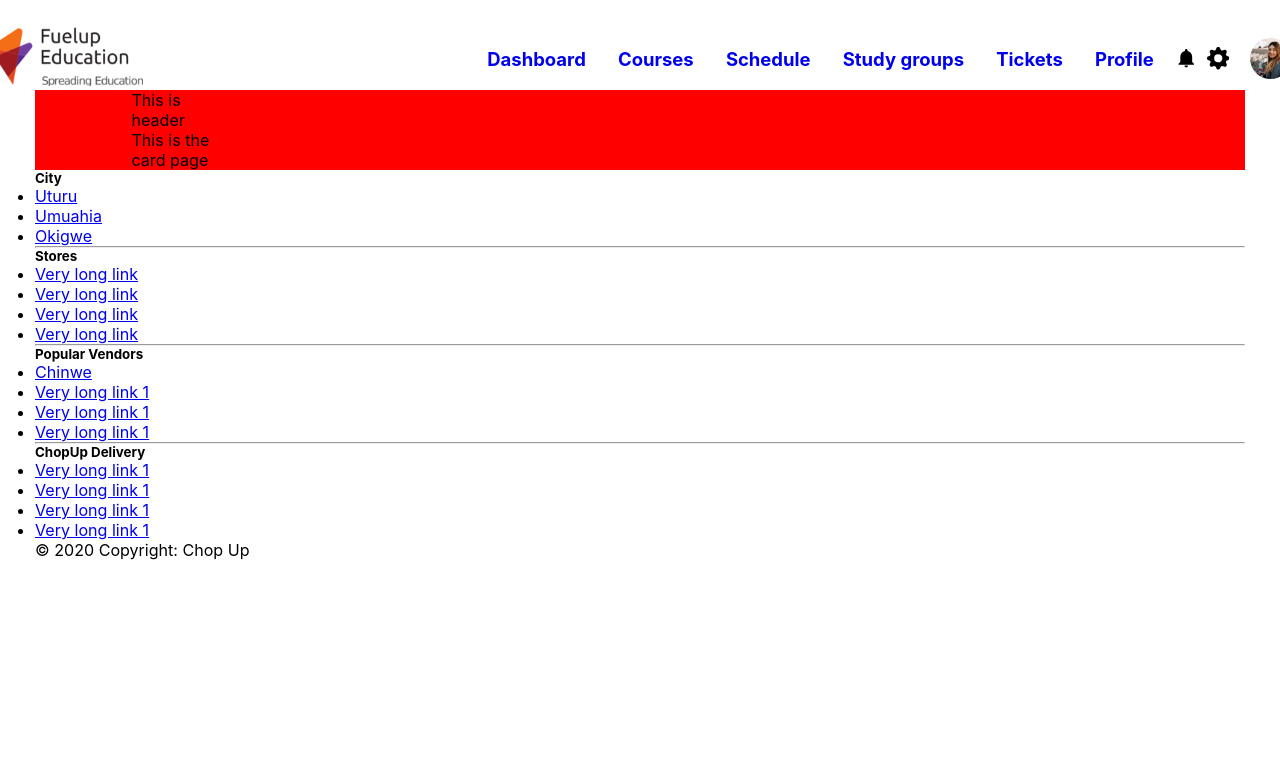
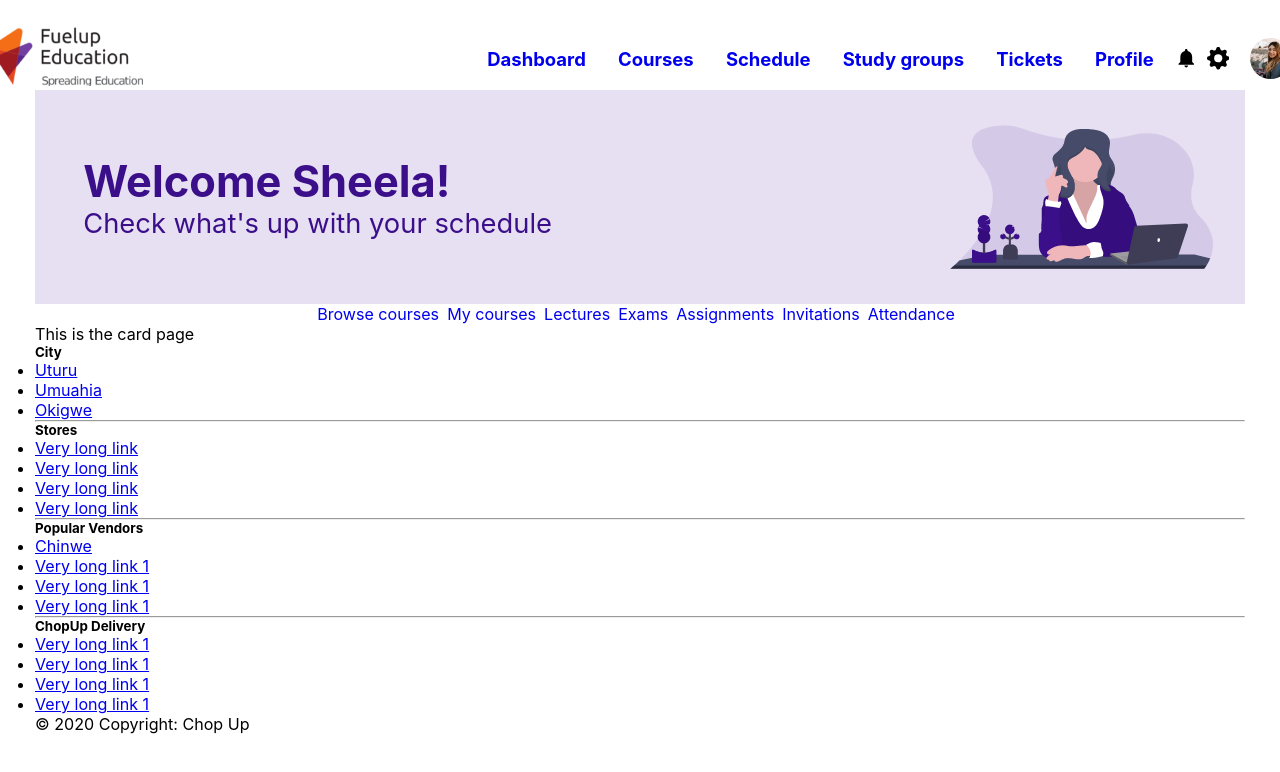
Before and after one commit to Niscolinx/fuelUp-dashboard, a React (Create React App) app: page / in a window 1280 px wide. Shown: the top 772 px of the page. Built offline with nearby package versions, Linux system fonts and the light colour scheme; a web font is replaced by a local one.

Commit message:
Working on the card

```diff
--- a/src/components/Header.js
+++ b/src/components/Header.js
@@ -1,10 +1,15 @@
 import React from 'react'
-
+import maskGroup from '../assets/images/maskGroup.png'
 
 const Header = () => {
     return (
-        <div>
-            This is header
+        <div className='header'>
+            <div className='header__profile'>
+            <h1 className='header__heading'>Welcome Sheela!</h1>
+            <p className='header__text'>Check what's up with your schedule</p>
+            </div>
+
+            <img src={maskGroup} alt='' className='header__maskGroup'/>
         </div>
     )
 }
--- a/src/components/Layout/Card.js
+++ b/src/components/Layout/Card.js
@@ -2,7 +2,7 @@ import React from 'react'
 
 const Hero = () => {
     return (
-        <div>
+        <div className='card'>
             <p>This is the card page</p>
         </div>
     )
--- a/src/containers/App.js
+++ b/src/containers/App.js
@@ -1,68 +1,55 @@
-import React, { Component } from 'react';
-import { connect } from 'react-redux';
-import { withRouter, Redirect } from 'react-router-dom';
+import React, { Component } from 'react'
+import { connect } from 'react-redux'
+import { withRouter, Redirect } from 'react-router-dom'
 import * as actions from '../store/actions/burgerIndex'
-import asyncComponent from '../components/hoc/asyncComponent'
+//import asyncComponent from '../components/hoc/asyncComponent'
 
-import Layout from "../components/Layout/Layout"
-import Aux from "../components/hoc/HigherOrder"
+import Layout from '../components/Layout/Layout'
+import Aux from '../components/hoc/HigherOrder'
 import Home from './Home'
 import { Route, Switch } from 'react-router-dom'
 
-
-const asyncAuth = asyncComponent(() => {
-  return import('../containers/Auth')
-})
-
 class App extends Component {
-
     componentDidMount() {
         if (localStorage.getItem('token')) {
             // this.props.onCheckState(localStorage.getItem('token'), localStorage.getItem('userId'))
         }
     }
 
-
     render() {
-
         let AuthGuard = (
             <Switch>
                 <Route path='/' exact component={Home} />
-        <Route path='/Auth/login' component={asyncAuth} />
-        <Route path='/Auth/register' component={asyncAuth} />
-        <Redirect to='/'/>
+
+                <Redirect to='/' />
             </Switch>
         )
         if (this.props.auth) {
             AuthGuard = (
                 <Switch>
-          <Route path='/Auth/login' component={asyncAuth} />
-          <Route path='/Auth/register' component={asyncAuth} />
                     <Redirect to='/' />
                 </Switch>
-
             )
         }
         return (
             <Aux>
-        <Layout>
-          {AuthGuard}
-        </Layout>
+                <Layout>{AuthGuard}</Layout>
             </Aux>
-    );
+        )
     }
 }
 
-const mapStateToProps = state => {
+const mapStateToProps = (state) => {
     return {
-    auth: state.auth.tokenId
+        auth: state.auth.tokenId,
     }
 }
 
-const mapDispatchToProps = dispatch => {
+const mapDispatchToProps = (dispatch) => {
     return {
-    onCheckState: (tokenId, userId) => dispatch(actions.authSuccess(tokenId, userId))
+        onCheckState: (tokenId, userId) =>
+            dispatch(actions.authSuccess(tokenId, userId)),
     }
 }
 
-export default withRouter(connect(mapStateToProps, mapDispatchToProps)(App));
+export default withRouter(connect(mapStateToProps, mapDispatchToProps)(App))
--- a/src/containers/Home.js
+++ b/src/containers/Home.js
@@ -1,6 +1,7 @@
 import React, { Component } from 'react'
 import { connect } from 'react-redux'
 import PropTypes from 'prop-types'
+import { Link } from 'react-router-dom'
 
 import * as actions from '../store/actions/burgerIndex'
 import withErrorHandler from '../components/hoc/withErrorHandler'
@@ -14,10 +15,47 @@ class Home extends Component {
     render() {
         return (
             <div>
-                <div className='header'>
+                <div className='section-header'>
                     <Header />
                 </div>
                 <div className='section-Card'>
+                    <ul className='card-nav'>
+                        <li>
+                            <Link to='/' className='card-nav__item'>
+                                Browse courses
+                            </Link>
+                        </li>
+                        <li>
+                            <Link to='/' className='card-nav__item'>
+                                My courses
+                            </Link>
+                        </li>
+                        <li>
+                            <Link to='/' className='card-nav__item'>
+                                Lectures
+                            </Link>
+                        </li>
+                        <li>
+                            <Link to='/' className='card-nav__item'>
+                                Exams
+                            </Link>
+                        </li>
+                        <li>
+                            <Link to='/' className='card-nav__item'>
+                                Assignments
+                            </Link>
+                        </li>
+                        <li>
+                            <Link to='/' className='card-nav__item'>
+                                Invitations
+                            </Link>
+                        </li>
+                        <li>
+                            <Link to='/' className='card-nav__item'>
+                                Attendance
+                            </Link>
+                        </li>
+                    </ul>
                     <Card />
                 </div>
             </div>
--- a/src/sass/abstracts/Variables.scss
+++ b/src/sass/abstracts/Variables.scss
@@ -1,4 +1,5 @@
 $primary-color: #3b0e8a;
 $primary-color-light: #c698f3;
+$primary-color-light-1: #e6e0f2;
 
 $secondary-color: #f16600;
--- a/src/sass/base/typography.scss
+++ b/src/sass/base/typography.scss
@@ -2,14 +2,38 @@
     padding: 27px 35px 0 35px;
 }
 .content {
-    background-color: red;
     display: grid;
-     grid-template-rows: min-content;
-    grid-template-columns:
-        [sidebar-start] 6rem [sidebar-end full-start] minmax(6rem, 1fr)
-        [center-start] repeat(
-            8,
-            [col-start] minmax(min-content, 14rem) [col-end]
-        )
-        [center-end] minmax(6rem, 1fr) [full-end];
+    // grid-template-rows: min-content;
+    // grid-template-columns: [center-start] repeat(
+    //         8,
+    //         [col-start] minmax(min-content, 14rem) [col-end]
+    //     ) [center-end];
 }
+
+.header {
+    display: grid;
+    padding: 1rem 2rem;
+    align-items: center;
+    background-color: $primary-color-light-1;
+    grid-column: 1 / -1;
+    grid-template-columns: max-content 1fr;
+
+    &__profile{
+        padding: 1rem;
+        color: $primary-color;
+    }
+
+    &__heading{
+        font-size: 2.7rem;
+        font-weight: 700;
+    }
+
+    &__text{
+        font-size: 1.7rem;
+    }
+
+    &__maskGroup {
+        display: grid;
+        justify-self: end;
+    }
+}
--- /dev/null
+++ b/src/sass/components/card.scss
@@ -0,0 +1,15 @@
+.card-nav{
+    list-style: none;
+    display: grid;
+    gap: .5rem;
+    justify-content: center;
+    grid-template-columns: repeat(8, max-content);
+
+    &__item{
+
+        &:link,
+        &:visited{
+            text-decoration: none;
+        }
+    }
+}
--- a/src/sass/main.scss
+++ b/src/sass/main.scss
@@ -7,3 +7,4 @@
 
 @import './components/form';
 @import './components/toolbar';
+@import './components/card';
```
Also changed, not shown: src/assets/images/maskGroup.png (renamed from src/assets/images/Mask Group 69.png). Lines whose indentation alone changed are shown as unchanged.
